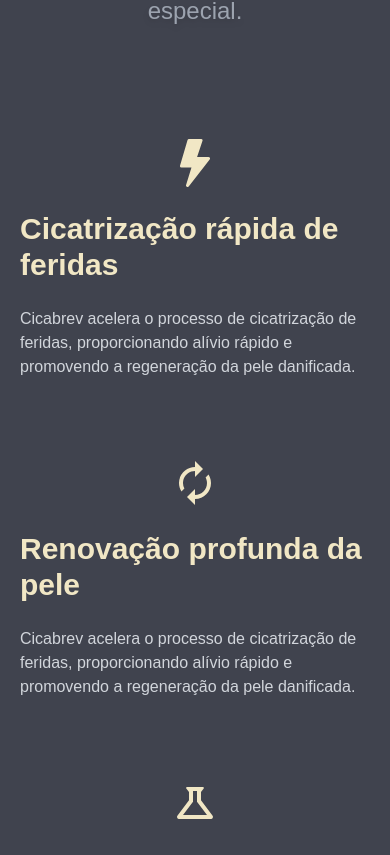
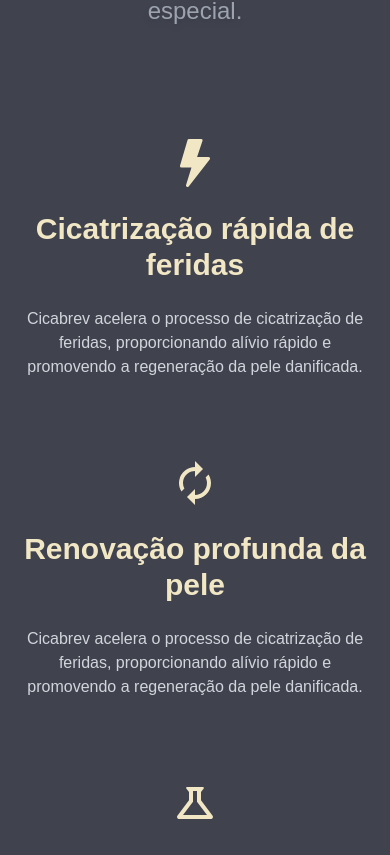
Before and after one commit to marciogabrielsf/pomada-lp, a Next.js app: page / in a window 390 px wide. Shown: the part 1047-1902 px from the top of the page. Built offline with nearby package versions, Linux system fonts and the light colour scheme.

Commit message:
updated text center

```diff
--- a/src/app/components/product.tsx
+++ b/src/app/components/product.tsx
@@ -14,7 +14,7 @@
 				</h2>
 			</div>
 
-			<div className=" max-w-[90rem] grid gap-20 grid-cols-1 md:grid-cols-3 lg:text-center [&>div]:flex-col [&>div]:flex [&>div]:justify-start [&>div]:items-center [&>div]:gap-6 ">
+			<div className=" max-w-[90rem] grid gap-20 grid-cols-1 md:grid-cols-3 text-center [&>div]:flex-col [&>div]:flex [&>div]:justify-start [&>div]:items-center [&>div]:gap-6 ">
 				<div>
 					<BsFillLightningFill className="text-5xl text-quaternary" />
 					<h1 className="font-bold text-3xl lg:text-4xl  text-quaternary">
```
